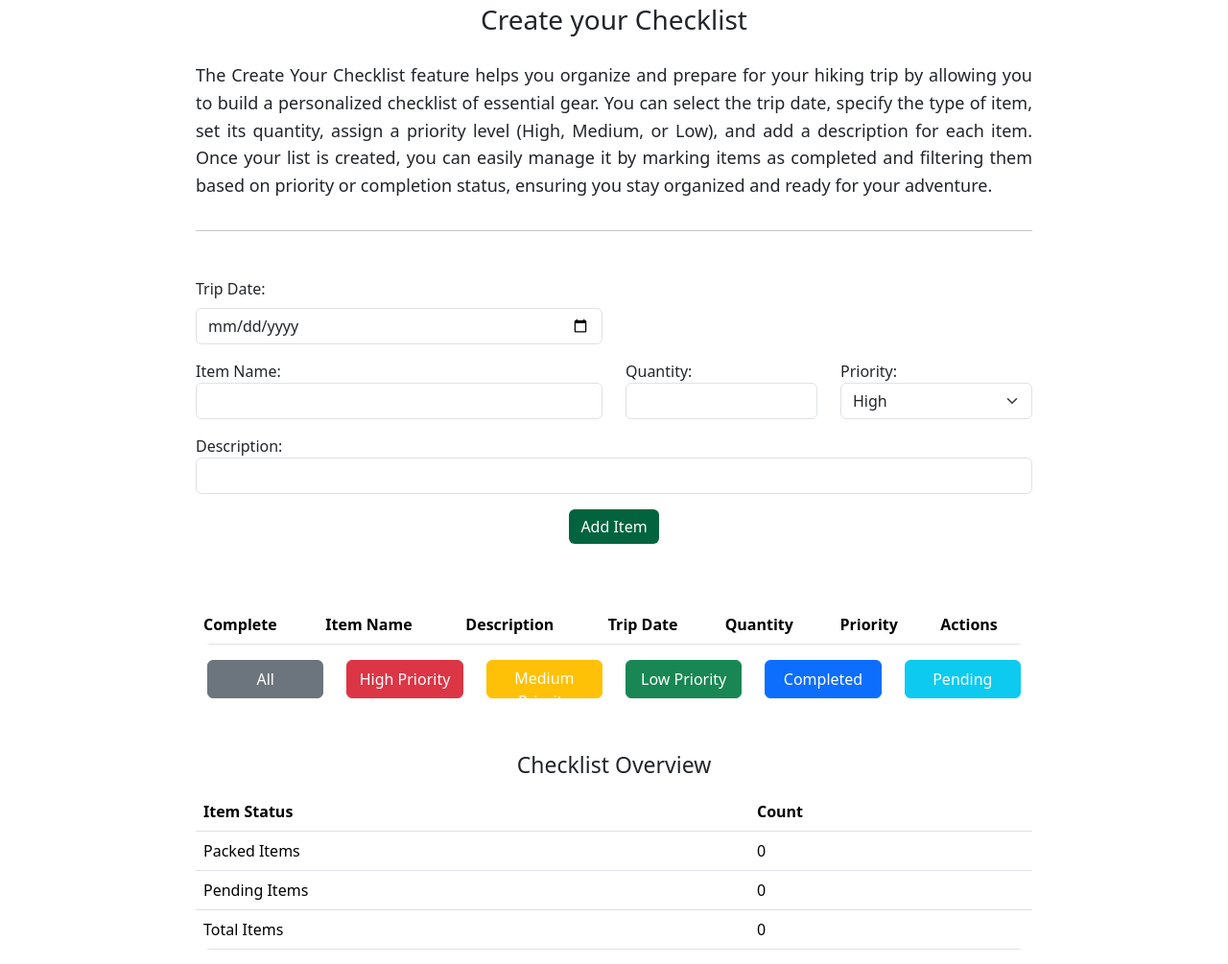
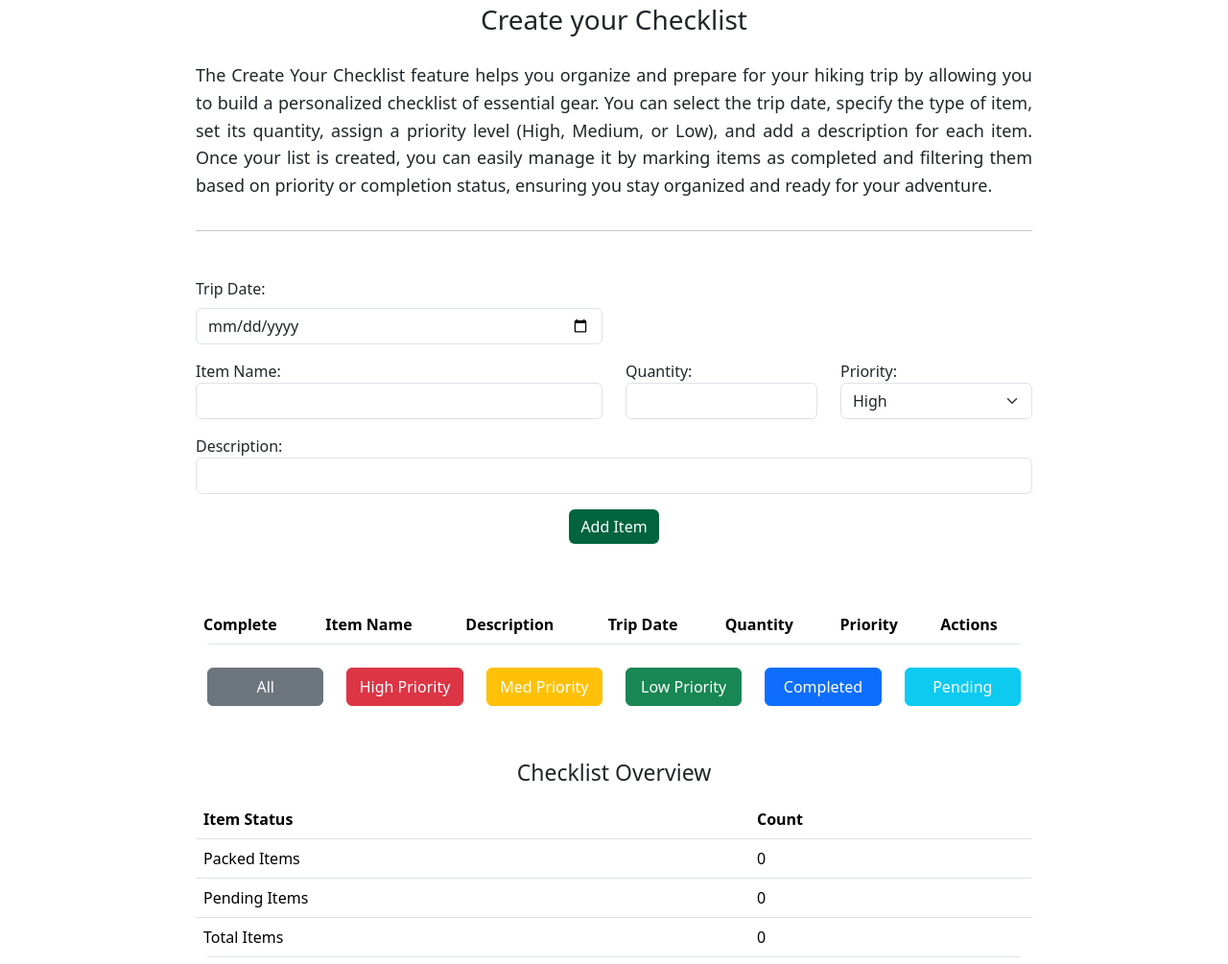
Before and after one commit to panagiotiskoul/MidtermProject, a plain HTML site: page tasks.html in a window 1280 px wide. Shown: the part 92-1097 px from the top of the page at 96% size. Drawn offline with nearby package versions, Linux system fonts and the light colour scheme.

Commit message:
fixed minor visul imperfection on tasks page

```diff
--- a/tasks.html
+++ b/tasks.html
@@ -151,7 +151,7 @@
 
 
             <!-- Creates buttons for filtering the table -->
-            <div class="container">
+            <div class="container mt-2">
                 <div class="row justify-content-center">
                     <div class="col-xl-2 col-lg-4 col-md-4 col-sm-6 col-xs-12 mb-2 d-flex justify-content-center">
                         <button id="filterAll" class="fixed-button btn btn-secondary w-100 fixed-size-btn">All</button>
@@ -160,7 +160,7 @@
                         <button id="filterHigh" class="fixed-button btn btn-danger w-100 fixed-size-btn">High Priority</button>
                     </div>
                     <div class="col-xl-2 col-lg-4 col-md-4 col-sm-6 col-xs-12 mb-2 d-flex justify-content-center">
-                        <button id="filterMedium" class="fixed-button btn btn-warning w-100 text-white fixed-size-btn">Medium Priority</button>
+                        <button id="filterMedium" class="fixed-button btn btn-warning w-100 text-white fixed-size-btn">Med Priority</button>
                     </div>
                     <div class="col-xl-2 col-lg-4 col-md-4 col-sm-6 col-xs-12 mb-2 d-flex justify-content-center">
                         <button id="filterLow" class="fixed-button btn btn-success w-100 fixed-size-btn">Low Priority</button>
```
